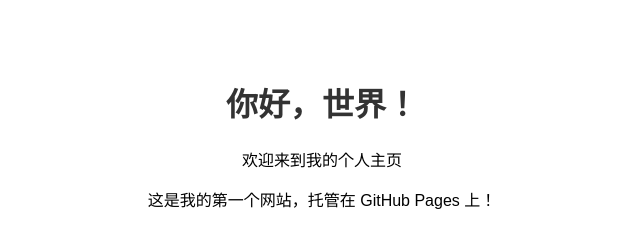
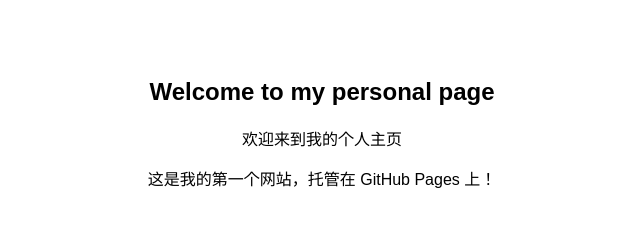
Before and after one commit to QWERTW123/QWERTW.github.io, a plain HTML site: page index.html in a window 1280 px wide. Shown: the whole page, without its empty margins (318-958 px from the left). Drawn offline with Linux system fonts and the light colour scheme.

Commit message:
Update index.html

```diff
--- a/index.html
+++ b/index.html
@@ -18,7 +18,7 @@
     </style>
 </head>
 <body>
-    <h1>你好，世界！</h1>
+    <h2>Welcome to my personal page</h2>
     <p>欢迎来到我的个人主页</p>
     <p>这是我的第一个网站，托管在 GitHub Pages 上！</p>
     <!-- 你可以在这里添加更多内容，比如你的简介、项目链接等 -->
```
